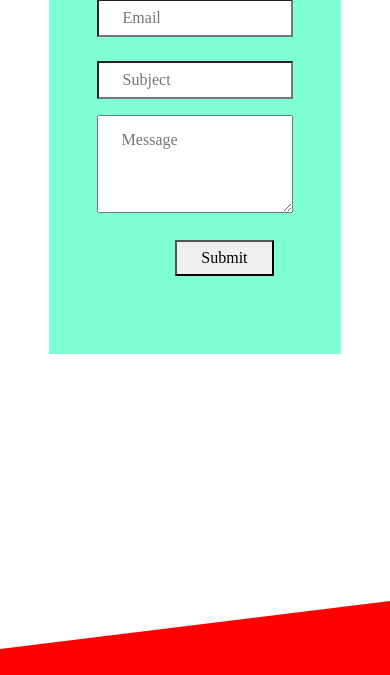
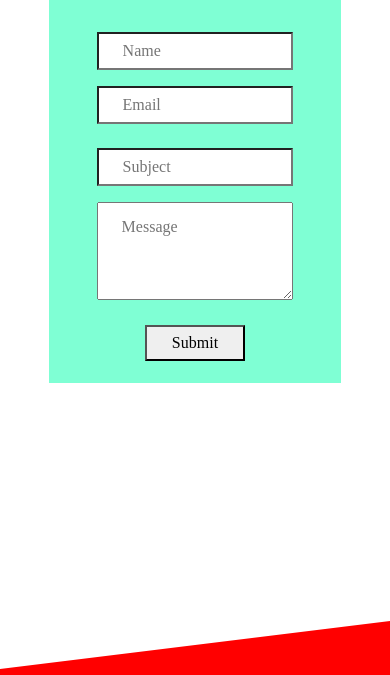
Before and after one commit to tillyjay/portfolio, a Gatsby site: page /contact in a window 390 px wide. Shown: the part 319-994 px from the top of the page. Built offline with nearby package versions, Linux system fonts and the light colour scheme; Gatsby itself is replaced by a stand-in of ours.

Commit message:
- footer working for slant length

```diff
--- a/src/components/ContactForm.jsx
+++ b/src/components/ContactForm.jsx
@@ -1,52 +1,76 @@
-import React from 'react';
+import React from "react";
 import { useForm } from "react-hook-form";
 
+const ContactForm = () => {
+  const {
+    register,
+    handleSubmit,
+    formState: { errors },
+  } = useForm();
 
-const ContactForm = () => {
-    const { register, handleSubmit, formState: { errors } } = useForm();
-
-    const onSubmit = (data) => console.log(data)
+  const onSubmit = (data) => console.log(data);
   const formName = "contact-form";
-
 
   return (
     <>
-        <form className="d-flex flex-column contactform" onSubmit={handleSubmit(onSubmit)} name={formName} method="POST" data-netlify="true">
+      <form
+        className="d-flex flex-column contactform"
+        onSubmit={handleSubmit(onSubmit)}
+        name={formName}
+        method="POST"
+        data-netlify="true"
+      >
         <input type="hidden" name="form-name" value={formName} />
         <div className="formWrapper px-5">
           <div>
-        <input className="inputBlock mt-5 px-4 py-2" placeholder="Name" {...register('name', { required: true })} />
+            <input
+              className="inputBlock mt-5 px-4 py-2"
+              placeholder="Name"
+              {...register("name", { required: true })}
+            />
             {errors.name && <span>This field is required</span>}
           </div>
           <div>
-        <input className="inputBlock mt-3 px-4 py-2"
+            <input
+              className="inputBlock mt-3 px-4 py-2"
               placeholder="Email"
               type="email"
-          {...register('email', {
-            required: 'Email is required',
+              {...register("email", {
+                required: "Email is required",
                 pattern: {
                   value: /^[A-Z0-9._%+-]+@[A-Z0-9.-]+\.[A-Z]{2,}$/i,
-              message: 'Invalid email address'
-            }
+                  message: "Invalid email address",
+                },
               })}
             />
             {errors.email && <span>{errors.email.message}</span>}
           </div>
           <div>
-        <input className="inputBlock mt-4 px-4 py-2" placeholder="Subject" {...register('subject', { required: true })} />
+            <input
+              className="inputBlock mt-4 px-4 py-2"
+              placeholder="Subject"
+              {...register("subject", { required: true })}
+            />
             {errors.subject && <span>This field is required</span>}
           </div>
           <div>
-        <textarea className="inputBlock mt-3 px-4 pt-3 pb-5" placeholder="Message" {...register('message', { required: true })} />
+            <textarea
+              className="inputBlock mt-3 px-4 pt-3 pb-5"
+              placeholder="Message"
+              {...register("message", { required: true })}
+            />
             {errors.message && <span>This field is required</span>}
           </div>
-      <button className="buttonSubmit mt-4 px-4 py-2" type="submit">Submit</button>
+          <button
+            className="buttonSubmit mt-4 px-4 py-2 text-center "
+            type="submit"
+          >
+            Submit
+          </button>
         </div>
-
       </form>
     </>
   );
-}
-
+};
 
 export default ContactForm;
--- a/src/components/Footer.jsx
+++ b/src/components/Footer.jsx
@@ -13,7 +13,7 @@ const Footer = () => {
                 <div className="circlesV"></div>
                 <div className="circlesV"></div>
             </div>
-            <a className="me-3" href="https://www.linkedin.com/in/tilly-campbell/" target="_blank" rel="noopener noreferrer">
+                <a className="me-3" href="https://www.linkedin.com/in/tilly-campbell/" target="_blank" rel="noopener noreferrer">
                 <StaticImage className="linkedIcon" src="../images/linkedinIcon.png"></StaticImage>
             </a>
             <a className="me-3" href="https://github.com/tillyjay" target="_blank" rel="noopener noreferrer">
--- a/src/styles/componentStyles/contactForm.scss
+++ b/src/styles/componentStyles/contactForm.scss
@@ -1,17 +1,25 @@
+.contactform {
+  background-color: aquamarine;
+  width: 80%;
+  padding-bottom: 80px;
+  margin-bottom: 20px;
 
+}
 
-.contactform {
-    background-color: aquamarine;
-    width: 80%;
-    margin-bottom: 100px;
+.formWrapper {
+    position: relative;
 }
 
 .inputBlock {
-    width: 100%;
-    box-sizing: border-box;
-    align-self:center;
+  width: 100%;
+  box-sizing: border-box;
+  align-self: center;
 }
 
 .buttonSubmit {
-    margin: 40%;
+    position: absolute;
+    top: 105%;
+    left: 50%;
+    transform: translate(-50%, -50%);
+    width: 100px;
 }
--- a/src/styles/componentStyles/footer.scss
+++ b/src/styles/componentStyles/footer.scss
@@ -1,8 +1,8 @@
 .footerBase {
   overflow: hidden;
   height: 100px;
-  padding-top: 100px;
-  padding-bottom: 100px;
+  padding-top: 120px;
+  padding-bottom: 120px;
 }
 
 .foot {
@@ -25,3 +25,24 @@
 .linkedIcon {
   width: 40px;
 }
+
+
+@media screen and (max-width: 500px) {
+  .footerBase {
+    overflow: hidden;
+    height: 250px;
+    padding-top: 120px;
+    padding-bottom: 120px;
+  }
+
+  .foot {
+    background-color: red;
+    width: 100%;
+    margin: 0 auto;
+    transform: skewY(-7deg);
+    z-index: -99999;
+    height: 450px;
+    padding-bottom: 100px;
+  }
+
+ }
--- a/src/styles/pagesStyles/contactFormPage.scss
+++ b/src/styles/pagesStyles/contactFormPage.scss
@@ -1,14 +1,17 @@
-
 main {
-    height: 100vh;
-    margin-bottom: 100px;
+  height: 100vh;
 }
 
 .formDiv {
-    width: 100%;
+  width: 100%;
 }
 
 .sayHi {
-    margin-top: 20%;
-    font-size: 4.5rem;
+  font-size: 4.5rem;
 }
+
+@media screen and (max-width: 600px) {
+  .sayHi {
+    margin-top: 30%;
+  }
+}
```
Lines whose indentation alone changed are shown as unchanged.
